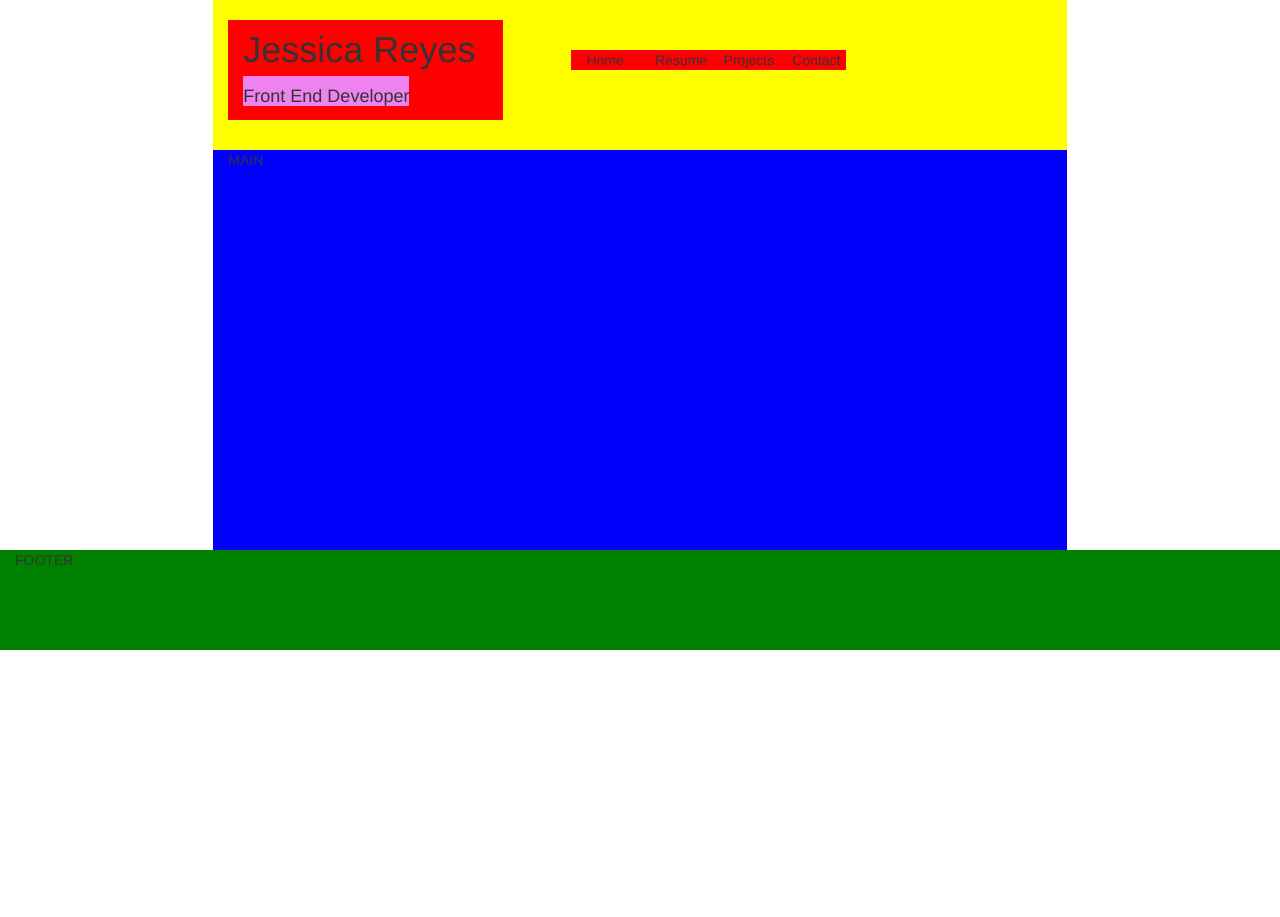
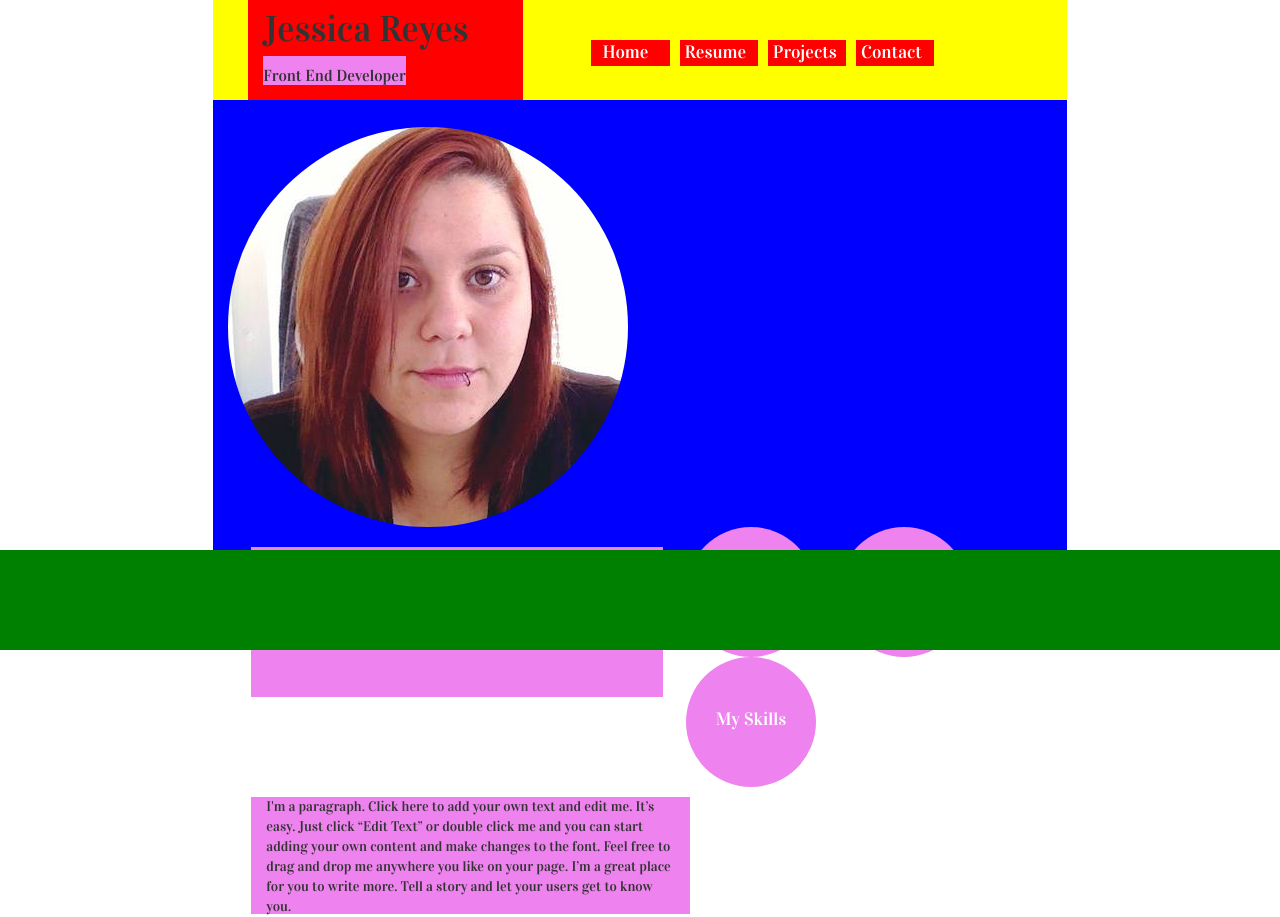
Before and after one commit to JessicaMichelle/JessicaMichelle.github.io, a PHP site: page / in a window 1280 px wide. Before the commit the page ends 650 px from the top, so only its background shows below. Run offline with PHP 8.4, Linux system fonts and the light colour scheme.

Commit message:
Added new anchors for buttons. Changed divs to anchors in the nav bar. Added google font.

```diff
--- a/css/index.css
+++ b/css/index.css
@@ -1,11 +1,15 @@
+body {
+	font-family: 'Vidaloka', serif;
+}
+
 header {
 	background-color: yellow;
-	height: 150px;
+	height: 100px;
 }
 
 main {
 	background-color: blue;
-	height:400px;
+	height:450px;
 }
 
 footer {
@@ -15,22 +19,102 @@ footer {
 
 span.name {
 	background-color: violet;
-	font-size: 18px;
+	font-size: 16px;
+	margin-left: 0px;
 }
 
-/*----------ID's-----------*/
+/*----------HEADER CLASSES-----------*/
 
 .name {
 	background-color: red;
 	height: 100px;
 	padding-top: 10px;
-	margin-top: 20px;
+	margin-top: 0px;
+	margin-left: 20px;
 }
 
-.home,
-.resume,
-.projects,
-.contact {
+.home-nav {
 	background-color: red;
-	margin-top: 50px;
+	margin-top: 40px;
+	padding-left: 5px;
+	text-align: center;
+	width: 9.5%
 }
+
+.resume-nav,
+.projects-nav,
+.contact-nav {
+	background-color: red;
+	margin-top: 40px;
+	margin-left: 10px;
+	padding-left: 5px;
+	text-align: center;
+	width: 9.5%
+}
+
+/*----------MAIN CLASSES-----------*/
+
+.main-photo {
+	background-color: violet;
+	border-radius: 100%;
+	height: 400px;
+	width: 400px;
+	margin-top: 27px;
+	background-image: url(../img/me.jpg);
+}
+
+.main-hello {
+	background-color: violet;
+	height: 150px;
+	margin-left: 23px;
+	font-size: 80px;
+}
+
+.main-resume {
+	background-color: violet;
+	border-radius: 100%;
+	height: 130px;
+	width: 130px;
+	margin-left: 23px;
+	text-align: center;
+	padding-top: 50px;
+}
+
+.main-work {
+	background-color: violet;
+	border-radius: 100%;
+	height: 130px;
+	width: 130px;
+	margin-left: 23px;
+	text-align: center;
+	padding-top: 50px;
+}
+
+.main-skills {
+	background-color: violet;
+	border-radius: 100%;
+	height: 130px;
+	width: 130px;
+	margin-left: 23px;
+	text-align: center;
+	padding-top: 50px;
+}
+
+.main {
+	background-color: violet;
+	width: 439px;
+    height: 117px;
+    margin-left: 23px;
+    margin-top: 10px;
+}
+
+/*----------PSEUDO CLASSES----------*/
+
+a:link,
+a:active,
+a:visited,
+a:hover {
+	text-decoration: none;
+	color: white;
+	font-size: 18px;
+}
--- a/index.html
+++ b/index.html
@@ -5,28 +5,41 @@
 	    <meta http-equiv="X-UA-Compatible" content="IE=edge">
 	    <meta name="viewport" content="width=device-width, initial-scale=1">
 		<link rel="stylesheet" type="text/css" href="css/bootstrap.min.css">
+		<link href='https://fonts.googleapis.com/css?family=Vidaloka' rel='stylesheet' type='text/css'>
 		<link rel="stylesheet" type="text/css" href="css/index.css">
+
 		<title>
 			Jessica Michelle Reyes
 		</title>
 	</head>
 	<body>
 		<header class="col-xs-offset-2 col-xs-8">
-		<h1 class="col-xs-4 name">Jessica Reyes <span class="name">Front End Developer</span>
+			<h1 class="col-xs-4 name">Jessica Reyes<br><span class="name">Front End Developer</span>
 			</h1>
-		<div class="col-xs-offset-1 col-xs-1 home">Home
+			<a class="col-xs-offset-1 col-xs-1 home-nav" href="#">Home
+			</a>
+			<a class="col-xs-1 resume-nav" href="#">Resume
+			</a>
+			<a class="col-xs-1 projects-nav" href="#">Projects
+			</a>
+			<a class="col-xs-1 contact-nav" href="#">Contact
+			</a>
+		</header>
+		<main class="col-xs-offset-2 col-xs-8">
+			<div class="col-xs-1 main-photo">
 			</div>
-		<div class="col-xs-1 resume">Resume
-		</div>
-		<div class="col-xs-1 projects">Projects
-		</div>
-		<div class="col-xs-1 contact">Contact
-		</div>
-	</header>
-	<main class="col-xs-offset-2 col-xs-8"> MAIN
-
+			<h1 class="col-xs-offset-1 col-xs-6 main-hello">Hello,
+			</h1>
+			<a class="col-xs-offset-1 col-xs-1 main-resume" href="#">My Resume
+			</a>
+			<a class="col-xs-1 main-work" href="#">My Work
+			</a>
+			<a class="col-xs-1 main-skills" href="#">My Skills
+			</a>
+			<p class="col-xs-offset-1 col-xs-1 main">I'm a paragraph. Click here to add your own text and edit me. It’s easy. Just click “Edit Text” or double click me and you can start adding your own content and make changes to the font. Feel free to drag and drop me anywhere you like on your page. I’m a great place for you to write more. Tell a story and let your users get to know you.
+			</p>
 		</main>
-	<footer class="col-xs-12"> FOOTER
+		<footer class="col-xs-12">
 
 		</footer>
 
```
Lines whose indentation alone changed are shown as unchanged.
